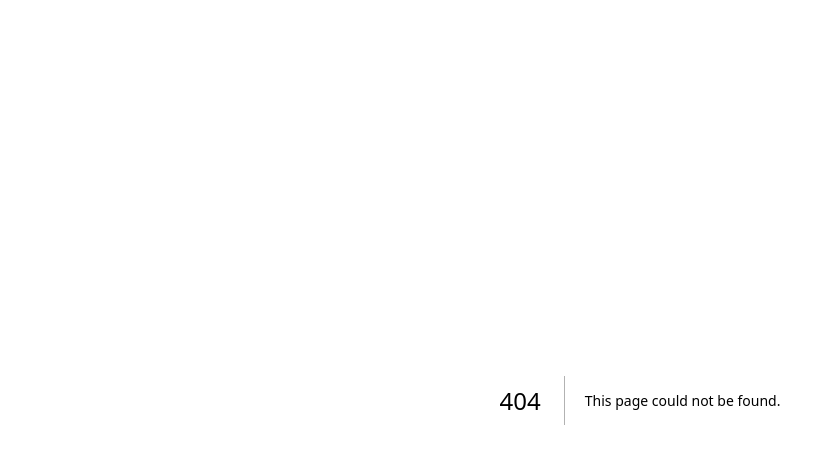
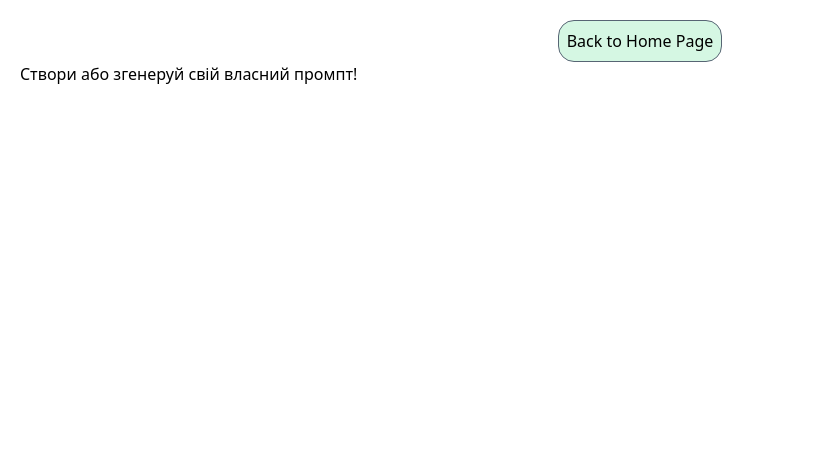
Before and after one commit to carlson142/prompt-helper, a Next.js app: page /add-new-prompt in a window 1280 px wide. Before the commit this address had no page. Shown: the top 464 px of the page, without its empty margins (0-822 px from the left). Built offline with nearby package versions, Linux system fonts and the light colour scheme.

Commit message:
add new prompt page and back navigation; enhance prompt name component styling and add click functionality

```diff
--- /dev/null
+++ b/src/app/(routes)/add-new-prompt/page.tsx
@@ -0,0 +1,14 @@
+"use client";
+
+import { BackToHome } from "@/app/components/AddNewPromptPage/Buttons/BackToHome";
+
+export default function AddNewPromptPage() {
+  return (
+    <div className="flex flex-col w-screen h-screen p-5">
+      <div className="self-center">
+        <BackToHome />
+      </div>
+      <h1>Створи або згенеруй свій власний промпт!</h1>
+    </div>
+  );
+}
--- /dev/null
+++ b/src/app/components/AddNewPromptPage/Buttons/BackToHome.tsx
@@ -0,0 +1,17 @@
+import { useRouter } from "next/navigation";
+
+export const BackToHome = () => {
+  const router = useRouter();
+
+  const handleBackToHome = () => {
+    router.push("/");
+  };
+  return (
+    <button
+      onClick={handleBackToHome}
+      className="p-2 cursor-pointer border border-[var(--dotted-border)] w-max rounded-2xl flex items-center justify-center hover:bg-[var(--primary-green)] transition-all bg-[var(--primary-fadeGreen)]"
+    >
+      Back to Home Page
+    </button>
+  );
+};
--- a/src/app/components/LeftSide/LeftSide.tsx
+++ b/src/app/components/LeftSide/LeftSide.tsx
@@ -17,7 +17,7 @@ export default function LeftSide() {
         />
       </div>
 
-      <div>
+      <div className="mt-3">
         {prompts.map((el) => {
           return (
             <PromptNameComponent key={el.id} title={el.title} id={el.id} />
--- a/src/app/components/LeftSide/PromptNameComponent.tsx
+++ b/src/app/components/LeftSide/PromptNameComponent.tsx
@@ -4,7 +4,9 @@ type Props = {
 };
 
 export const PromptNameComponent: React.FC<Props> = (props) => {
-  console.log(props);
-
-  return <div>{props.title}</div>;
+  return (
+    <div className="cursor-pointer hover:bg-[var(--primary-fadeGreen)] p-3 transition-all rounded-2xl hover:translate-x-1">
+      {props.title}
+    </div>
+  );
 };
--- a/src/app/components/MainComponent/AddNewPrompt.tsx
+++ b/src/app/components/MainComponent/AddNewPrompt.tsx
@@ -1,8 +1,18 @@
 import { MdFormatListBulletedAdd } from "react-icons/md";
+import { useRouter } from "next/navigation";
 
 export default function AddNewPrompt() {
+  const router = useRouter();
+
+  const handleClick = () => {
+    router.push("/add-new-prompt");
+  };
+
   return (
-    <div className="bg-[#1dd1a1]/20 h-48 border-2 border-dotted border-[#10ac84] rounded-2xl p-2 cursor-pointer flex flex-col hover:bg-[#1dd1a1]/40 transition-all">
+    <div
+      onClick={handleClick}
+      className="bg-[#1dd1a1]/20 h-48 border-2 border-dotted border-[#10ac84] rounded-2xl p-2 cursor-pointer flex flex-col hover:bg-[#1dd1a1]/40 transition-all"
+    >
       <div className="flex items-center justify-between">
         <div>
           <MdFormatListBulletedAdd />
```
